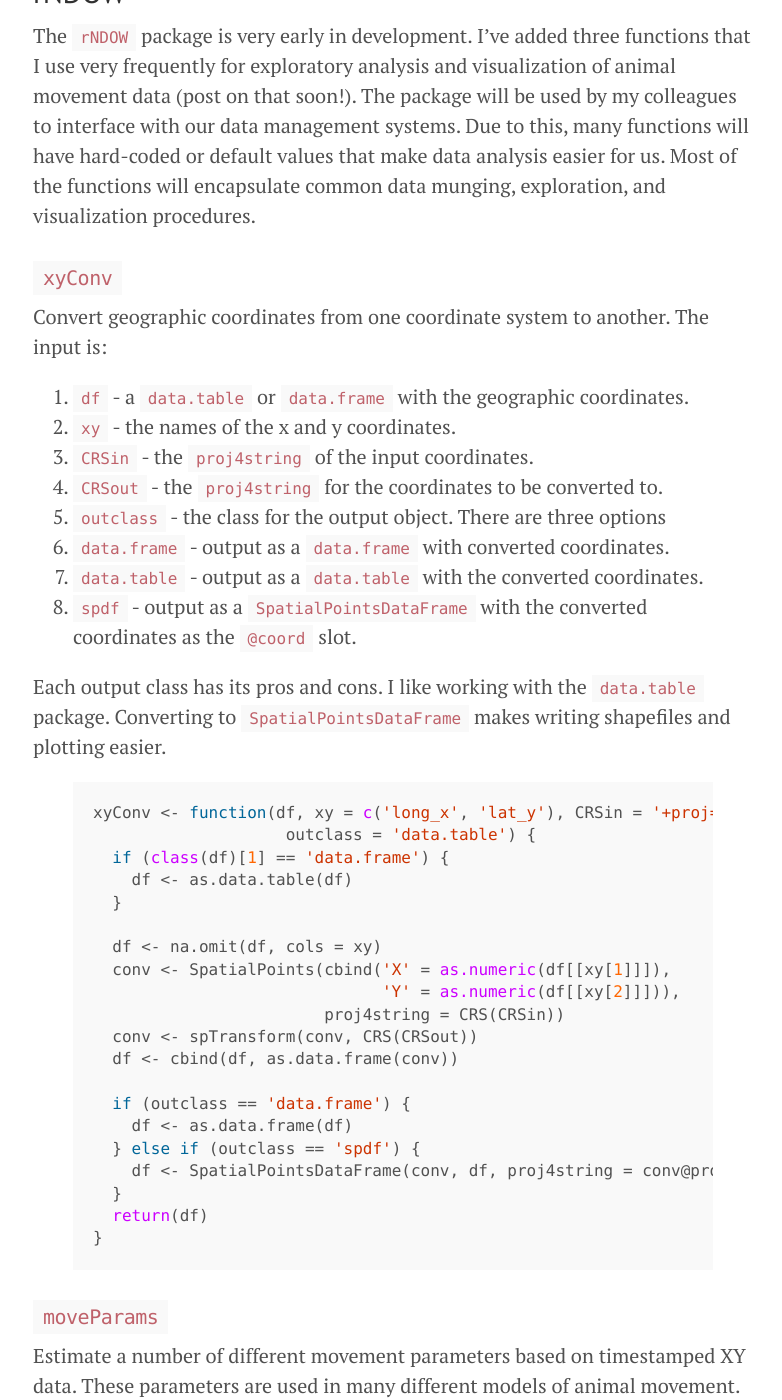
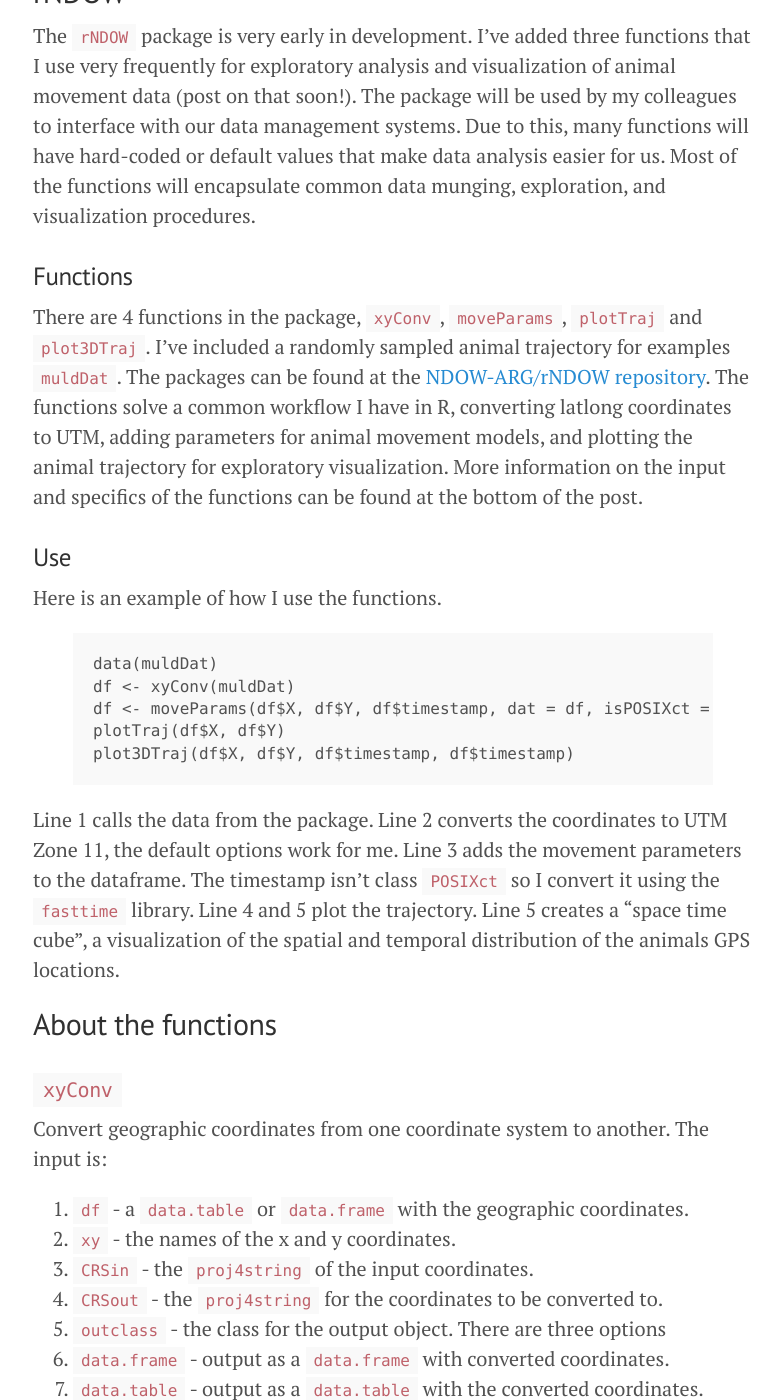
Before and after one commit to andrianaimisa/mgritts.github.io, a Jekyll site: the page built from _posts/2016-03-22-rndow-package.md, in a window 1280 px wide and 1400 px high, scrolled down 834 px. Shown: the whole window, without its empty margins (247-1029 px from the left). Built offline with Jekyll 4.4.1, drawn with Linux system fonts in a browser that asks for light colours; some of the changed text lies outside the part shown.

Commit message:
post updates

```diff
--- a/_posts/2016-03-22-rndow-package.md
+++ b/_posts/2016-03-22-rndow-package.md
@@ -20,6 +20,26 @@
 ## rNDOW
 
 The `rNDOW` package is very early in development. I've added three functions that I use very frequently for exploratory analysis and visualization of animal movement data (post on that soon!). The package will be used by my colleagues to interface with our data management systems. Due to this, many functions will have hard-coded or default values that make data analysis easier for us. Most of the functions will encapsulate common data munging, exploration, and visualization procedures.
+
+### Functions
+
+There are 4 functions in the package, `xyConv`, `moveParams`, `plotTraj` and `plot3DTraj`. I've included a randomly sampled animal trajectory for examples `muldDat`. The packages can be found at the [NDOW-ARG/rNDOW repository](https://github.com/NDOW-ARG/rNDOW). The functions solve a common workflow I have in R, converting latlong coordinates to UTM, adding parameters for animal movement models, and plotting the animal trajectory for exploratory visualization. More information on the input and specifics of the functions can be found at the bottom of the post.
+
+### Use
+
+Here is an example of how I use the functions.
+
+{% highlight r %}
+data(muldDat)
+df <- xyConv(muldDat)
+df <- moveParams(df$X, df$Y, df$timestamp, dat = df, isPOSIXct = F)
+plotTraj(df$X, df$Y)
+plot3DTraj(df$X, df$Y, df$timestamp, df$timestamp)
+{% endhighlight %}
+
+Line 1 calls the data from the package. Line 2 converts the coordinates to UTM Zone 11, the default options work for me. Line 3 adds the movement parameters to the dataframe. The timestamp isn't class `POSIXct` so I convert it using the `fasttime` library. Line 4 and 5 plot the trajectory. Line 5 creates a "space time cube", a visualization of the spatial and temporal distribution of the animals GPS locations.
+
+## About the functions
 
 ### `xyConv`
 
@@ -111,6 +131,41 @@
 }
 {% endhighlight %}
 
+### `plot3DTraj`
+
+Another simple function to plot the animal trajectory in 3D. Specify a Z value and value for the color. When plotted the figure will spin, and is interactive.
+
+{% highlight r %}
+plot3DTraj <- function(x, y, z, colval) {
+  myColorRamp <- function(colors, values) {
+    v <- (values - min(values)) / diff(range(values))
+    x <- colorRamp(colors)(v)
+    return(rgb(x[, 1], x[, 2], x[, 3], maxColorValue = 255))
+  }
+  if ('POSIXct' %in% class(colval)) {
+    colval <- 1:length(colval)
+  }
+  xyPanel <- min(z, na.rm = T) - 10
+
+  cols <- myColorRamp(c('purple', 'springgreen', 'yellow'), colval)
+
+  plot3d(x, y, z, type = 'l', col = 'darkgrey')
+  plot3d(x, y, z, type = 'p', col = cols, add = T, size = 5)
+  plot3d(x, y, xyPanel, type = 'l', col = 'lightgrey', add = T)
+
+
+  play3d(spin3d(rpm = 3), duration = 20)
+}
+{% endhighlight %}
+
+### `muldDat`
+
+A randomly sampled animal trajectory. There are 500 rows and 3 fields:
+
+1. long_x - longitude coordinate
+2. lat_y - latitude coordinate
+3. timestamp - character of the date/time the coordinates were taken (YYYY-MM-DD HH:MM:SS)
+
 ## Future work
 
 The immediate goal is to provide a framework for more complex movement analysis, including the estimation of home ranges and segmenting trajectories based on behavior.
```
